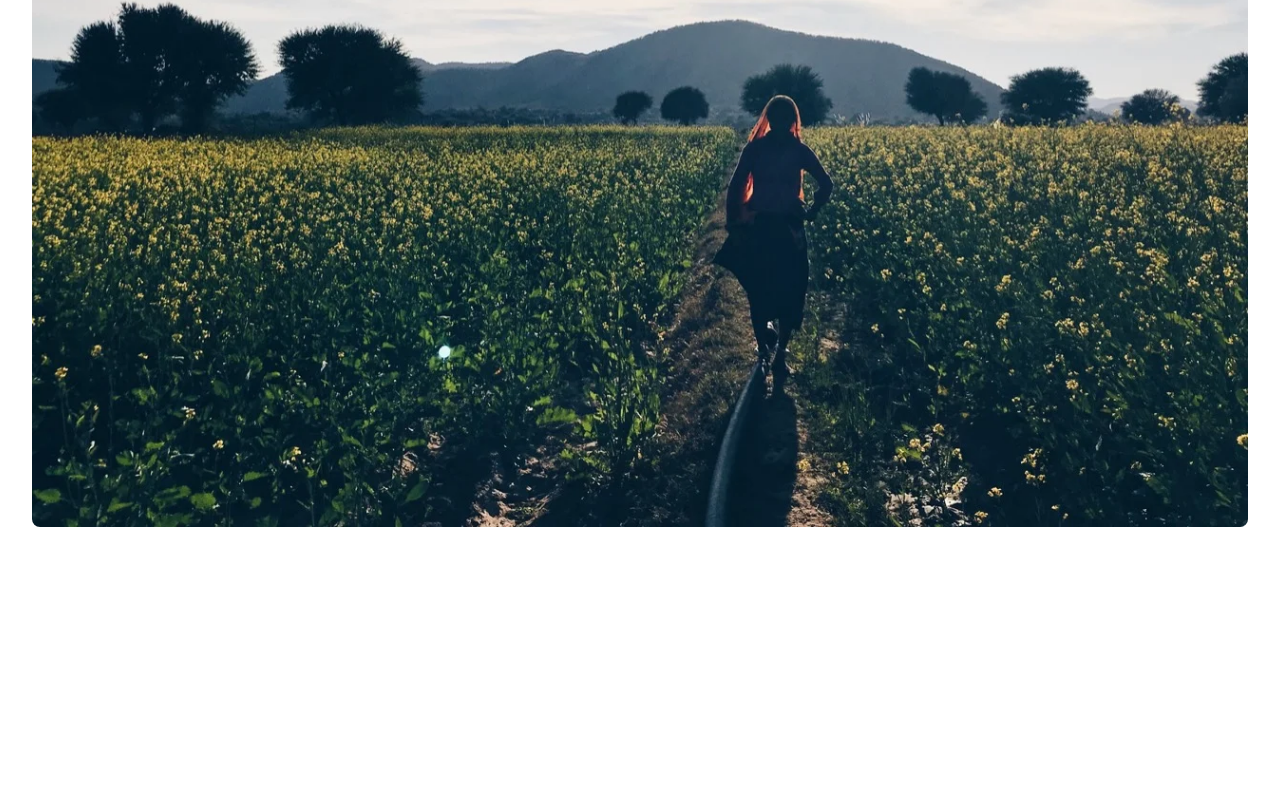
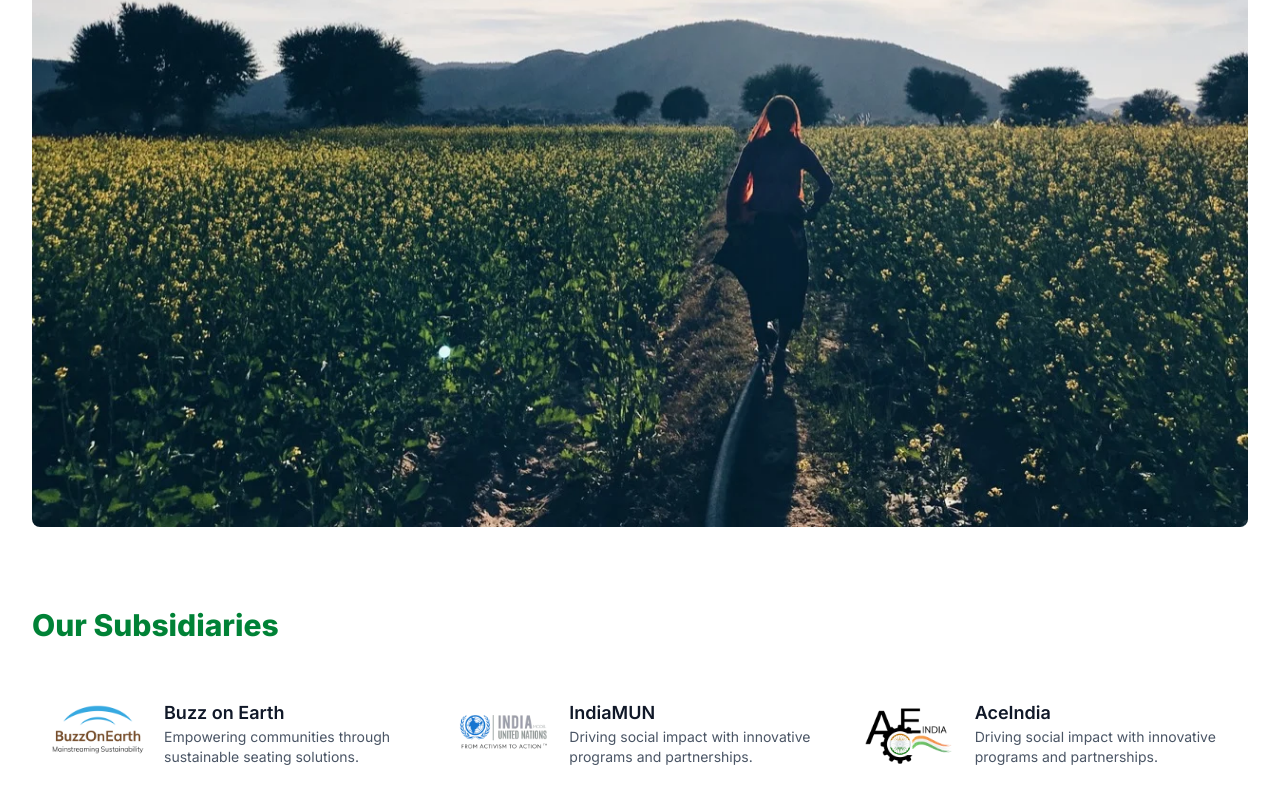
Before and after one commit to ChirayuSahu/gaia-website, a Next.js app: page / in a window 1280 px wide. Shown: the part 2355-3158 px from the top of the page. Before the commit the page ends 2962 px from the top, so only its background shows below. Built offline with nearby package versions, Linux system fonts and the light colour scheme.

Commit message:
feat: add subsidiaries component and data for displaying subsidiary information

```diff
--- a/src/app/page.tsx
+++ b/src/app/page.tsx
@@ -1,11 +1,13 @@
 import HeroHome from "@/components/Hero";
 import AboutSection from "@/components/AboutSection";
+import Subsidiaries from "@/components/Subsidiaries";
 
 export default function Home() {
   return (
     <>
       <HeroHome />
       <AboutSection />
+      <Subsidiaries />
     </>
   );
 }
```
